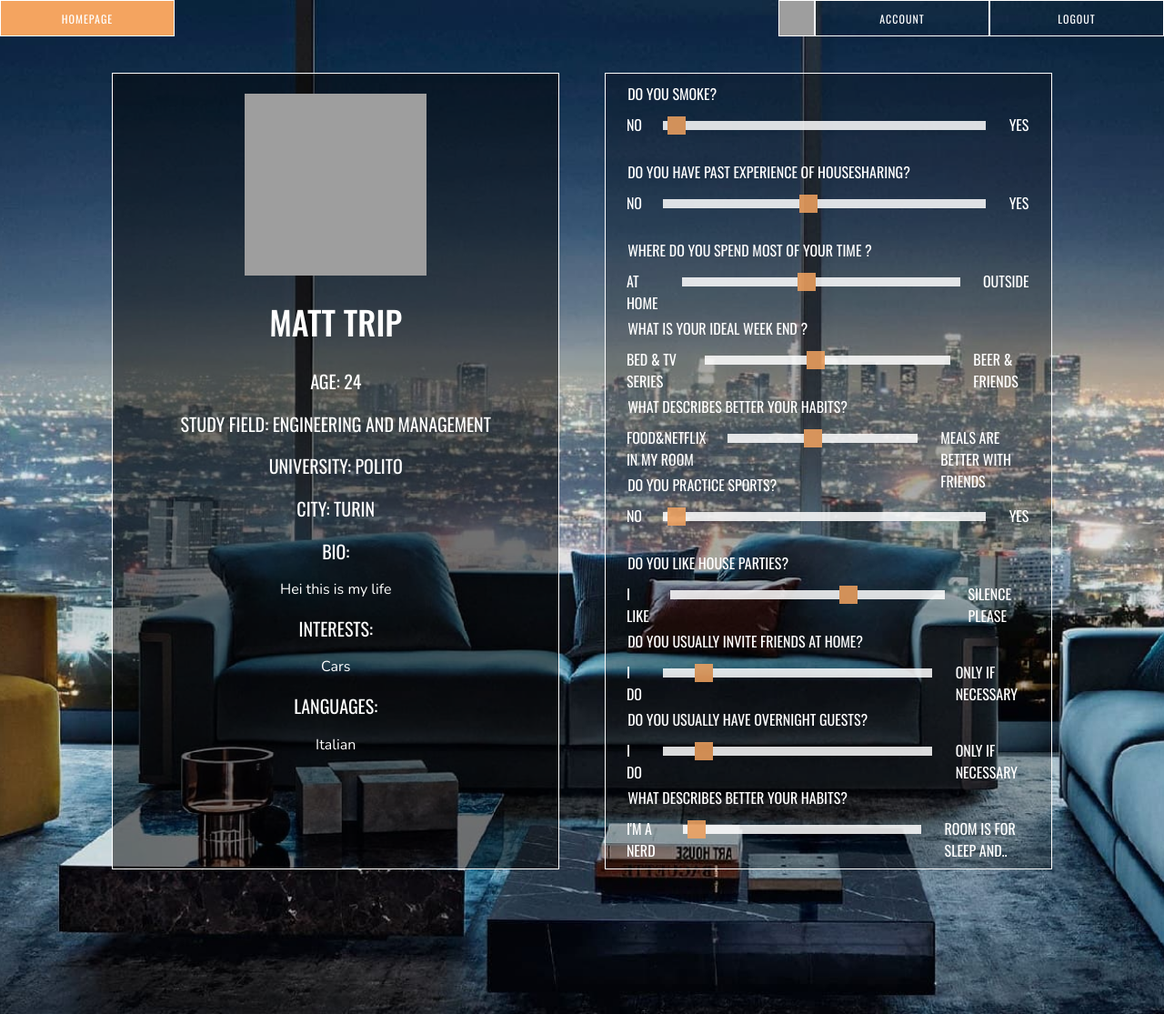
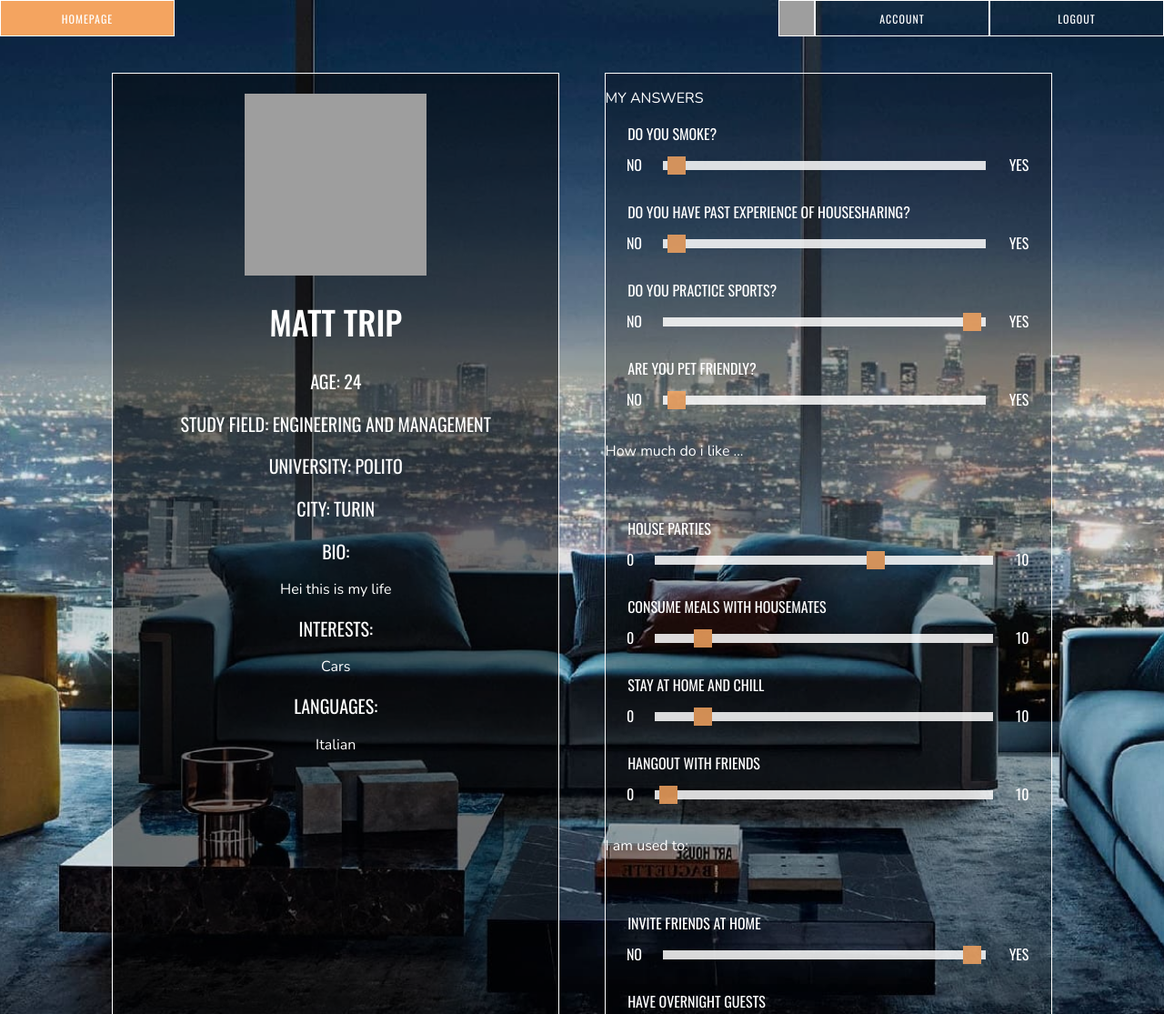
Before and after one commit to matte-trip/stairs, a Flask app: page /u/8ae4aaf0 in a window 1280 px wide. Shown: the whole page at 91% size. Run offline with Flask 2, Linux system fonts and the light colour scheme; a user stored in the database is signed in; data comes from the database, SQL or seed files in the repository; both versions use the stored data as it was after the commit; some libraries are stand-ins or nearby versions; grey boxes are pictures that could not be loaded.

Commit message:
new habits push final

```diff
--- a/app.py
+++ b/app.py
@@ -150,19 +150,22 @@ class EditPublicDataForm(FlaskForm):
 
 
 class EditSlidersDataForm(FlaskForm):
+    # yes or no ?
     smoking_habits = DecimalRangeField('Do You Smoke?')
     past_experience = DecimalRangeField('Do you have past experience of housesharing?')
-    eat_together = DecimalRangeField('What describes better your habits?')
     do_sports = DecimalRangeField('Do you practice sports?')
-    time_at_home = DecimalRangeField('Where do you spend most of your time ?')
-    house_parties = DecimalRangeField('Do you like house parties?')
-    invite_friends = DecimalRangeField('Do you usually invite friends at home?')
-    overnight_guests = DecimalRangeField('Do you usually have overnight guests?')
-    stays_in_room = DecimalRangeField('What describes better your habits?')
-    ideal_week_end = DecimalRangeField('What is your ideal week end ?')
+    pet_friendly = DecimalRangeField('Are you pet friendly?')
+    # how much do you like ... ?
+    eat_together = DecimalRangeField('Consume meals with housemates')
+    ideal_week_end1 = DecimalRangeField('Stay at home and chill')
+    ideal_week_end2 = DecimalRangeField('Hangout with friends')
+    house_parties = DecimalRangeField('House parties')
+    # i'm used to
+    invite_friends = DecimalRangeField('Invite friends at home')
+    overnight_guests = DecimalRangeField('Have overnight guests')
+    play_music = DecimalRangeField('Play music without headphones')
+    time_at_home = DecimalRangeField('Spend most of my time at home')
     save_habits = SubmitField('Save')
-
-
 # ======================================================================================================================
 # VIEWS
 # ======================================================================================================================
@@ -351,8 +354,9 @@ def habits():
         habits_list = [str(habits_form.smoking_habits.data), str(habits_form.past_experience.data),
                        str(habits_form.eat_together.data), str(habits_form.do_sports.data),
                        str(habits_form.house_parties.data), str(habits_form.invite_friends.data),
-                       str(habits_form.overnight_guests.data), str(habits_form.stays_in_room.data),
-                       str(habits_form.ideal_week_end.data), str(habits_form.time_at_home.data)]
+                       str(habits_form.overnight_guests.data), str(habits_form.play_music.data),
+                       str(habits_form.ideal_week_end1.data), str(habits_form.pet_friendly.data),
+                       str(habits_form.ideal_week_end2.data), str(habits_form.time_at_home.data)]
         current_user.habits = "".join(habits_list)
         db.session.commit()
         return redirect(url_for('personal_page'))
--- a/templates/public_profile.html
+++ b/templates/public_profile.html
@@ -138,8 +138,8 @@
             height: 16px;
         }
 
-        #smoking_habits,#time_at_home,#past_experience, #ideal_week_end, #eat_together, #do_sports, #house_parties, #invite_friends, #overnight_guests,
-        #stays_in_room {
+        #smoking_habits,#time_at_home,#pet_friendly, #past_experience,#ideal_week_end1,#ideal_week_end2, #eat_together, #do_sports, #house_parties, #invite_friends, #overnight_guests,
+        #play_music {
             margin-left: 5%;
             margin-top: 18px;
             opacity: 0.85;
@@ -147,21 +147,23 @@
             background-color: white;
         }
 
-        #smoking_habits, #time_at_home,#past_experience, #ideal_week_end ,#eat_together, #do_sports, #house_parties, #invite_friends, #overnight_guests,
-        #stays_in_room {
+        #smoking_habits,#time_at_home,#pet_friendly, #past_experience,#ideal_week_end1,#ideal_week_end2, #eat_together, #do_sports, #house_parties, #invite_friends, #overnight_guests,
+        #play_music {
             -webkit-appearance: none;
         }
 
         #smoking_habits::-webkit-slider-thumb,
         #time_at_home::-webkit-slider-thumb,
         #past_experience::-webkit-slider-thumb,
-        #ideal_week_end::-webkit-slider-thumb,
+        #ideal_week_end1::-webkit-slider-thumb,
+        #ideal_week_end2::-webkit-slider-thumb,
         #eat_together::-webkit-slider-thumb,
         #do_sports::-webkit-slider-thumb,
         #house_parties::-webkit-slider-thumb,
         #invite_friends::-webkit-slider-thumb,
+        #pet_friendly::-webkit-slider-thumb,
         #overnight_guests::-webkit-slider-thumb,
-        #stays_in_room::-webkit-slider-thumb {
+        #play_music::-webkit-slider-thumb {
             -webkit-appearance: none;
             width: 20px;
             height: 20px;
@@ -202,15 +204,18 @@
 <script>
     function disableSlider() {
         document.getElementById("smoking_habits").disabled = true;
+        document.getElementById("past_experience").disabled = true;
+        document.getElementById("pet_friendly").disabled = true;
+        document.getElementById("do_sports").disabled = true;
+        document.getElementById("eat_together").disabled = true;
         document.getElementById("time_at_home").disabled = true;
-        document.getElementById("past_experience").disabled = true;
-        document.getElementById("ideal_week_end").disabled = true;
-        document.getElementById("eat_together").disabled = true;
-        document.getElementById("do_sports").disabled = true;
+        document.getElementById("ideal_week_end1").disabled = true;
+        document.getElementById("ideal_week_end2").disabled = true;
         document.getElementById("house_parties").disabled = true;
         document.getElementById("invite_friends").disabled = true;
         document.getElementById("overnight_guests").disabled = true;
-        document.getElementById("stays_in_room").disabled = true;
+        document.getElementById("play_music").disabled = true;
+
     }
 </script>
 
@@ -265,93 +270,115 @@
     <div class="character_profile">
 
         <div class="adjust_page_height">
-            {{ habits_form.smoking_habits.label }}
-            <div class="slider_input">
-                <label>NO</label>
-                {{ habits_form.smoking_habits(min=0, max=1, step=1, value=user.habits[0], oninput="outputUpdate(value)") }}
-                <label>YES</label>
-            </div>
+         <p>MY ANSWERS</p>
+        {{ habits_form.smoking_habits.label }}
+        <div class="slider_input">
+            <label>NO</label>
+            {{ habits_form.smoking_habits(min=0, max=1, step=1, value=current_user.habits[0], oninput="outputUpdate(value)") }}
+            <label>YES</label>
+        </div>
 
-            <br><br>
+        <br><br>
 
-            {{ habits_form.past_experience.label }}
-            <div class="slider_input">
-                <label>NO</label>
-                {{ habits_form.past_experience(min=0, max=9, step=1, value=user.habits[2], oninput="outputUpdate(value)") }}
-                <label>YES</label>
-            </div>
+        {{ habits_form.past_experience.label }}
+        <div class="slider_input">
+            <label>NO</label>
+            {{ habits_form.past_experience(min=0, max=1, step=1, value=current_user.habits[1], oninput="outputUpdate(value)") }}
+            <label>YES</label>
+        </div>
 
-            <br><br>
+        <br><br>
 
-             {{ habits_form.time_at_home.label }}
-            <div class="slider_input">
-                <label>AT HOME</label>
-                {{ habits_form.time_at_home(min=0, max=9, step=1, value=user.habits[2], oninput="outputUpdate(value)") }}
-                <label>OUTSIDE</label>
-            </div>
+        {{ habits_form.do_sports.label }}
+        <div class="slider_input">
+            <label>NO</label>
+            {{ habits_form.do_sports(min=0, max=1, step=1, value=current_user.habits[2], oninput="outputUpdate(value)") }}
+            <label>YES</label>
+        </div>
 
-            <br><br>
+        <br><br>
 
-             {{ habits_form.ideal_week_end.label }}
-            <div class="slider_input">
-                <label>BED & TV SERIES</label>
-                {{ habits_form.ideal_week_end(min=0, max=9, step=1, value=user.habits[2], oninput="outputUpdate(value)") }}
-                <label> BEER & FRIENDS </label>
-            </div>
+        {{ habits_form.pet_friendly.label }}
+        <div class="slider_input">
+            <label>NO</label>
+            {{ habits_form.pet_friendly(min=0, max=1, step=1, value=current_user.habits[3], oninput="outputUpdate(value)") }}
+            <label>YES</label>
+        </div>
 
-            <br><br>
+        <br><br>
+        <p>How much do i like ... </p>
+        <br><br>
 
-             {{ habits_form.eat_together.label }}
-            <div class="slider_input">
-                <label>FOOD&NETFLIX IN MY ROOM</label>
-                {{ habits_form.eat_together(min=0, max=9, step=1, value=user.habits[2], oninput="outputUpdate(value)") }}
-                <label>MEALS ARE BETTER WITH FRIENDS</label>
-            </div>
+        {{ habits_form.house_parties.label }}
+        <div class="slider_input">
+            <label>0</label>
+            {{ habits_form.house_parties(min=0, max=9, step=1, value=current_user.habits[4], oninput="outputUpdate(value)") }}
+            <label>10</label>
+        </div>
 
-            <br><br>
+        <br><br>
 
-            {{ habits_form.do_sports.label }}
-            <div class="slider_input">
-                <label>NO</label>
-                {{ habits_form.do_sports(min=0, max=9, step=1, value=user.habits[3], oninput="outputUpdate(value)") }}
-                <label>YES</label>
-            </div>
+        {{ habits_form.eat_together.label }}
+        <div class="slider_input">
+            <label>0</label>
+            {{ habits_form.eat_together(min=0, max=9, step=1, value=current_user.habits[5], oninput="outputUpdate(value)") }}
+            <label>10</label>
+        </div>
 
-            <br><br>
+        <br><br>
 
-            {{ habits_form.house_parties.label }}
-            <div class="slider_input">
-                <label>I LIKE</label>
-                {{ habits_form.house_parties(min=0, max=9, step=1, value=user.habits[4], oninput="outputUpdate(value)") }}
-                <label>SILENCE PLEASE</label>
-            </div>
+        {{ habits_form.ideal_week_end1.label }}
+        <div class="slider_input">
+            <label>0</label>
+            {{ habits_form.ideal_week_end1(min=0, max=9, step=1, value=current_user.habits[6], oninput="outputUpdate(value)") }}
+            <label>10</label>
+        </div>
 
-            <br><br>
+        <br><br>
 
-            {{ habits_form.invite_friends.label }}
-            <div class="slider_input">
-                <label>I DO </label>
-                {{ habits_form.invite_friends(min=0, max=9, step=1, value=user.habits[5], oninput="outputUpdate(value)") }}
-                <label>ONLY IF NECESSARY</label>
-            </div>
+        {{ habits_form.ideal_week_end2.label }}
+        <div class="slider_input">
+            <label>0</label>
+            {{ habits_form.ideal_week_end2(min=0, max=9, step=1, value=current_user.habits[7], oninput="outputUpdate(value)") }}
+            <label>10</label>
+        </div>
 
-            <br><br>
+        <br><br>
+        <p> I am used to:</p>
+        <br><br>
+        {{ habits_form.invite_friends.label }}
+        <div class="slider_input">
+            <label>NO</label>
+            {{ habits_form.invite_friends(min=0, max=1, step=1, value=current_user.habits[8], oninput="outputUpdate(value)") }}
+            <label>YES</label>
+        </div>
 
-            {{ habits_form.overnight_guests.label }}
-            <div class="slider_input">
-                <label>I DO</label>
-                {{ habits_form.overnight_guests(min=0, max=9, step=1, value=user.habits[6], oninput="outputUpdate(value)") }}
-                <label>ONLY IF NECESSARY</label>
-            </div>
+        <br><br>
 
-            <br><br>
+        {{ habits_form.overnight_guests.label }}
+        <div class="slider_input">
+            <label>NO</label>
+            {{ habits_form.overnight_guests(min=0, max=1, step=1, value=current_user.habits[9], oninput="outputUpdate(value)") }}
+            <label>YES</label>
+        </div>
 
-            {{ habits_form.stays_in_room.label }}
-            <div class="slider_input">
-                <label>I'M A NERD</label>
-                {{ habits_form.stays_in_room(min=0, max=9, step=1, value=user.habits[7], oninput="outputUpdate(value)") }}
-                <label>ROOM IS FOR SLEEP AND..</label>
-            </div>
+        <br><br>
+
+        {{ habits_form.play_music.label }}
+        <div class="slider_input">
+            <label>NO</label>
+            {{ habits_form.play_music(min=0, max=1, step=1, value=current_user.habits[10], oninput="outputUpdate(value)") }}
+            <label>YES</label>
+        </div>
+
+        <br><br>
+
+        {{ habits_form.time_at_home.label }}
+        <div class="slider_input">
+            <label>NO</label>
+            {{ habits_form.time_at_home(min=0, max=1, step=1, value=current_user.habits[11], oninput="outputUpdate(value)") }}
+            <label>YES</label>
+        </div>
         </div>
 
     </div>
```
Also changed, not shown: templates/habits.html (+99 -69 lines), templates/private_profile.html (+81 -34 lines), db.sqlite.
